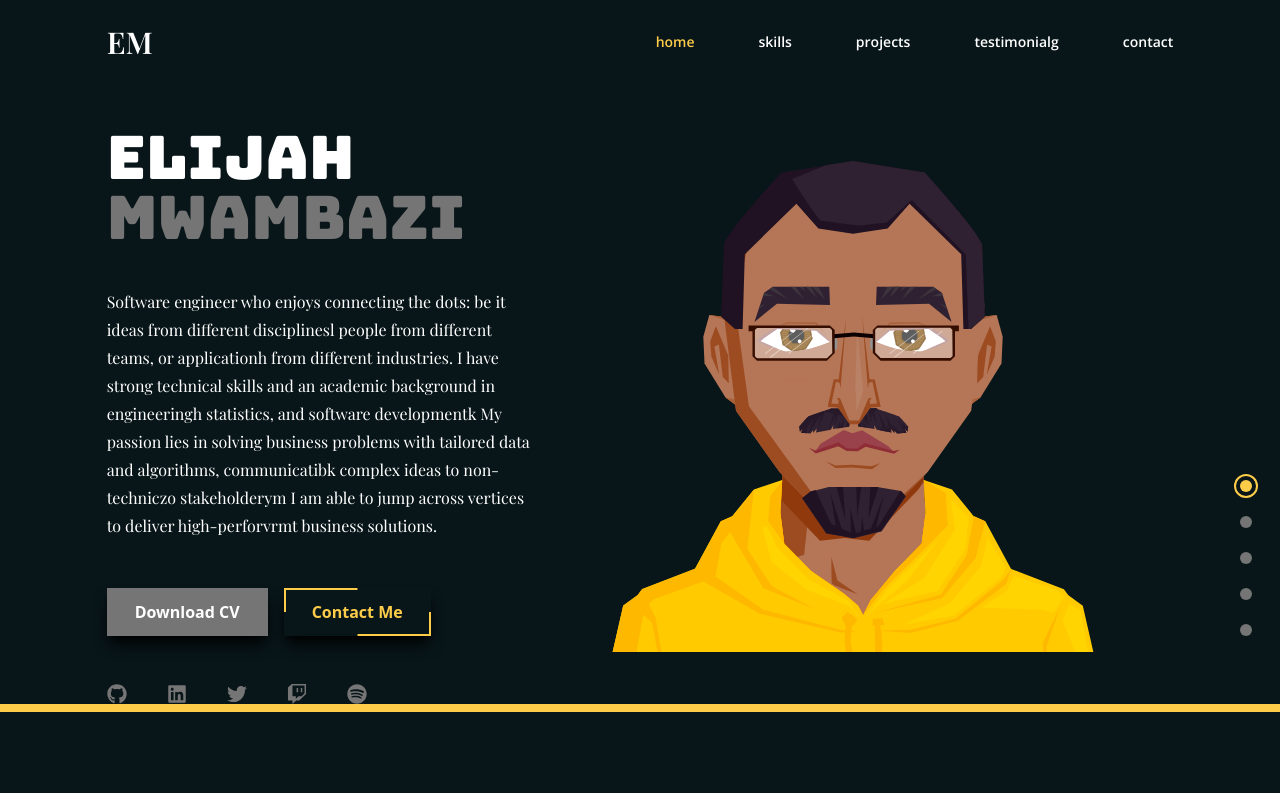
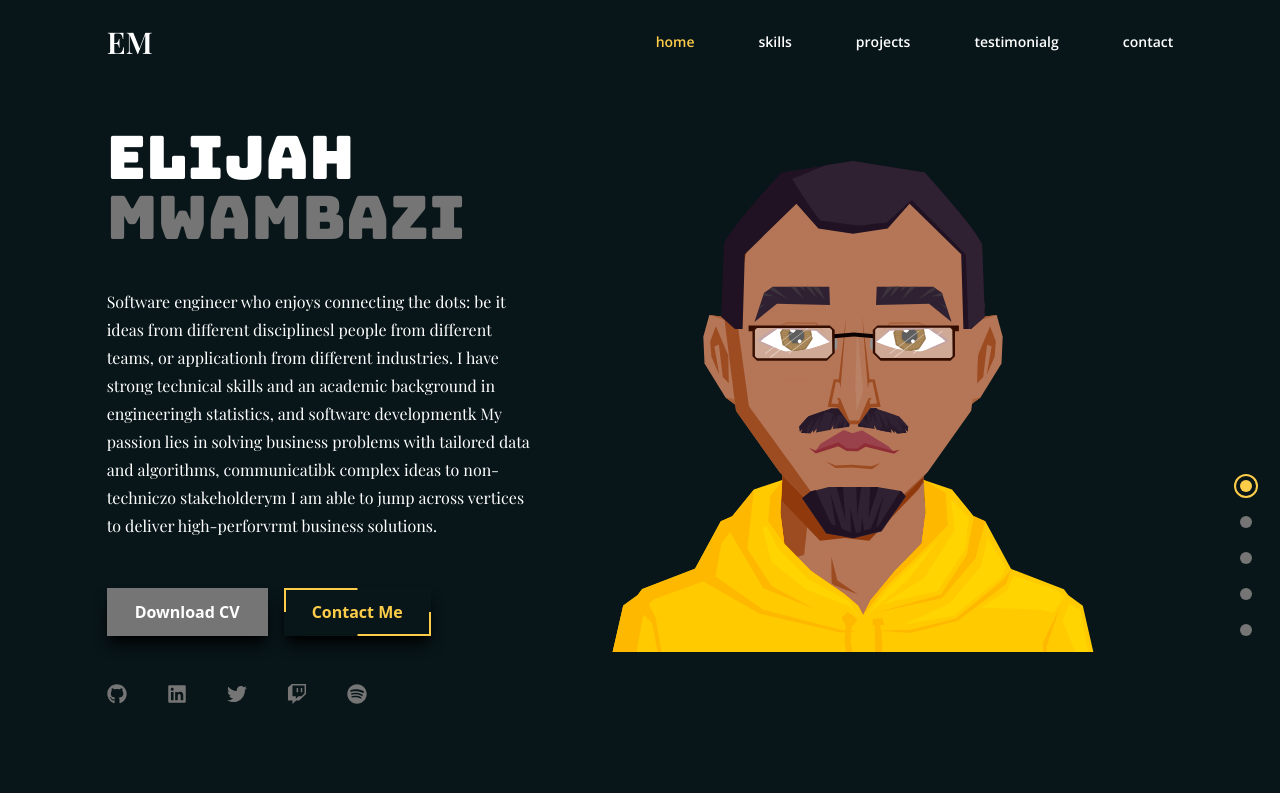
Before and after one commit to ElijahMwambazi/portfolio-site, a React (Vite) app: page / in a window 1280 px wide. Shown: the top 793 px of the page. Built offline with nearby package versions, Linux system fonts and the light colour scheme.

Commit message:
Added className to props

```diff
--- a/src/components/border.component.tsx
+++ b/src/components/border.component.tsx
@@ -1,7 +1,15 @@
-const Border = ({ width = "w-full" }) => {
+export type BorderProps = {
+  className?: string;
+  width: string;
+};
+
+const Border = ({
+  className,
+  width = "w-full",
+}: BorderProps) => {
   return (
     <div
-      className={`${width} h-2 bg-yellow`}
+      className={`${width} ${className}`}
     ></div>
   );
 };
```
